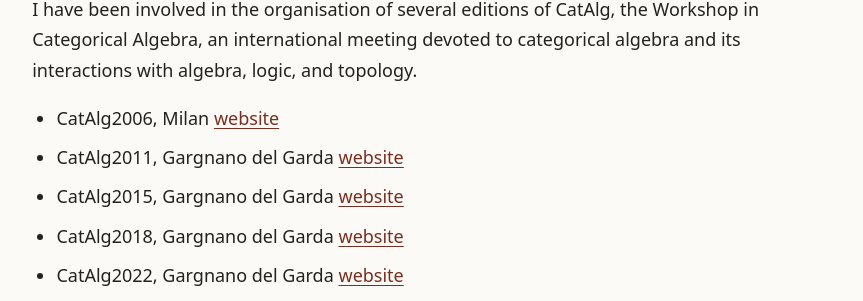
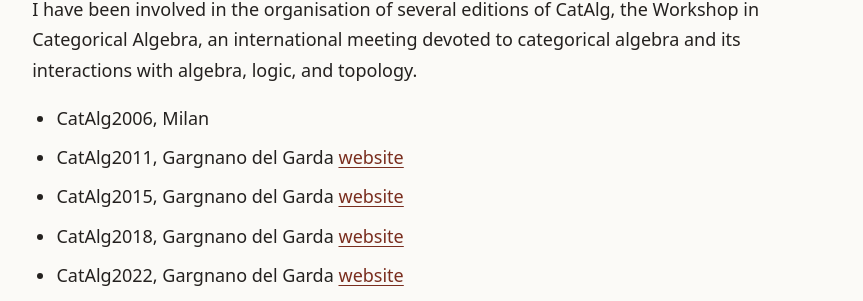
Before and after one commit to gmetere/gmetere.github.io, a Jekyll site: the page built from community.md, in a window 1280 px wide and 900 px high, scrolled down 778 px. Shown: the part 154-455 px from the top of the window, without its empty margins (113-976 px from the left). Built offline with Jekyll 4.4.1, drawn with Linux system fonts in a browser that asks for light colours.

Commit message:
Update community.md

```diff
--- a/community.md
+++ b/community.md
@@ -27,7 +27,7 @@ the Workshop in Categorical Algebra, an international meeting devoted to
 categorical algebra and its interactions with algebra, logic, and
 topology.
 
-- CatAlg2006, Milan [website]()
+- CatAlg2006, Milan
 - CatAlg2011, Gargnano del Garda [website](https://gmetere.github.io/Gargnano2011/)
 - CatAlg2015, Gargnano del Garda [website](https://gmetere.github.io/Gargnano2015/)
 - CatAlg2018, Gargnano del Garda [website](https://gmetere.github.io/Gargnano2018/)
```
